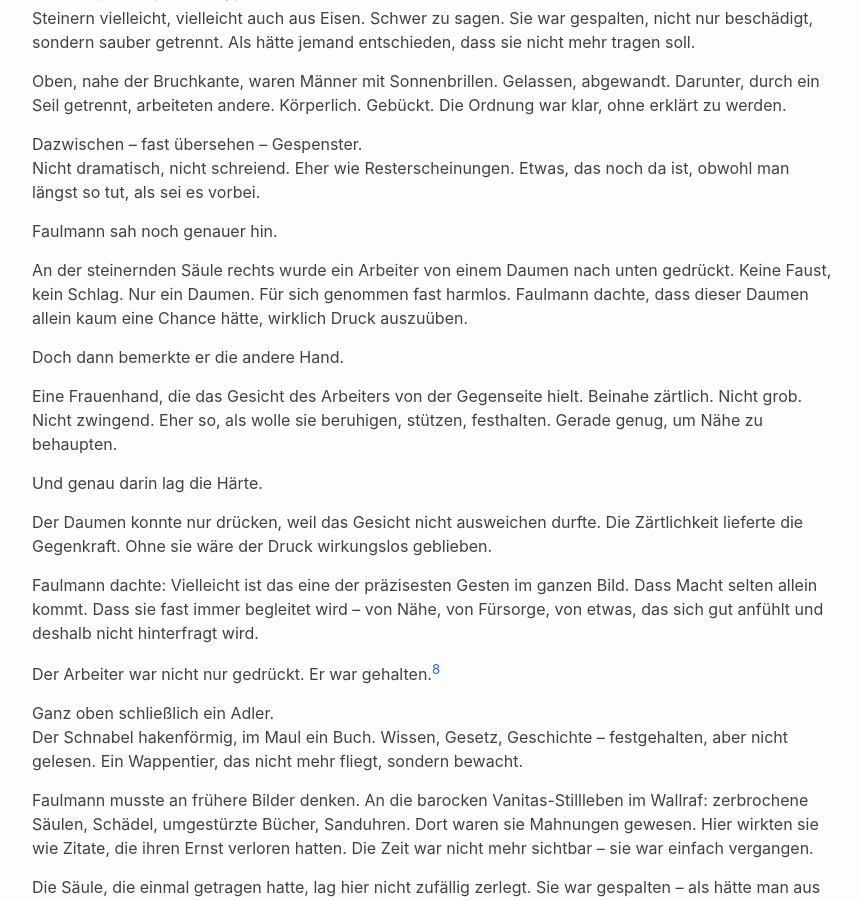
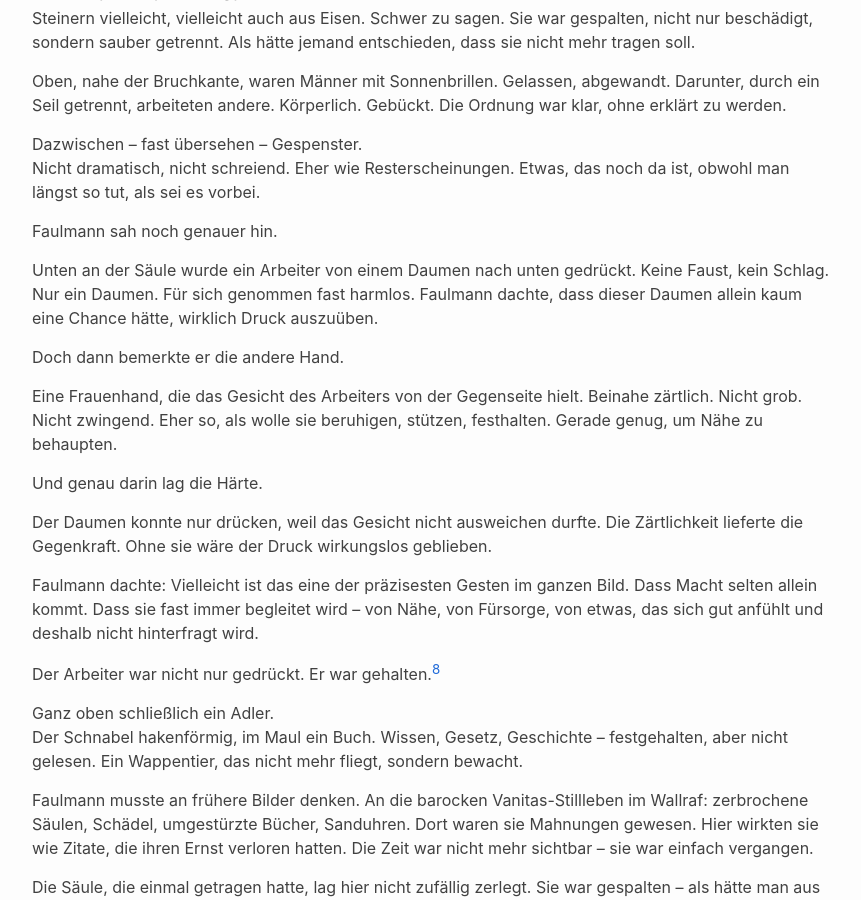
Before and after one commit to cgars/faulmann, a Jekyll site: the page built from _posts/2025-12-12-cafee.md, in a window 1280 px wide and 900 px high, scrolled down 10143 px. Shown: the whole window, without its empty margins (208-1069 px from the left). Built offline with Jekyll 4.4.1, drawn with Linux system fonts in a browser that asks for light colours.

```diff
--- a/_posts/2025-12-12-cafee.md
+++ b/_posts/2025-12-12-cafee.md
@@ -340,7 +340,7 @@
 
 Faulmann sah noch genauer hin.
 
-An der steinernden Säule rechts wurde ein Arbeiter von einem Daumen nach unten gedrückt. Keine Faust, kein Schlag. Nur ein Daumen. Für sich genommen fast harmlos. Faulmann dachte, dass dieser Daumen allein kaum eine Chance hätte, wirklich Druck auszuüben.
+Unten an der Säule wurde ein Arbeiter von einem Daumen nach unten gedrückt. Keine Faust, kein Schlag. Nur ein Daumen. Für sich genommen fast harmlos. Faulmann dachte, dass dieser Daumen allein kaum eine Chance hätte, wirklich Druck auszuüben.
 
 Doch dann bemerkte er die andere Hand.
 
```
